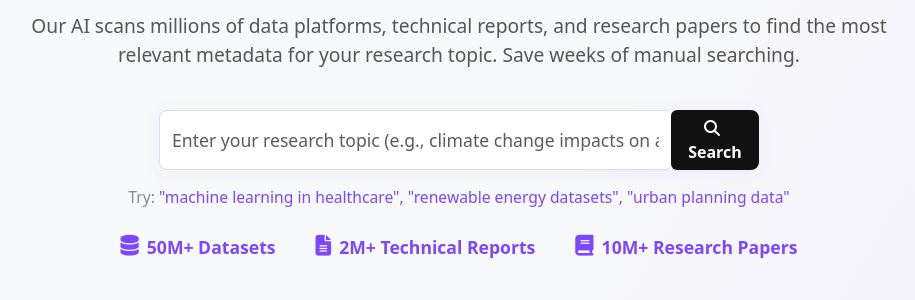
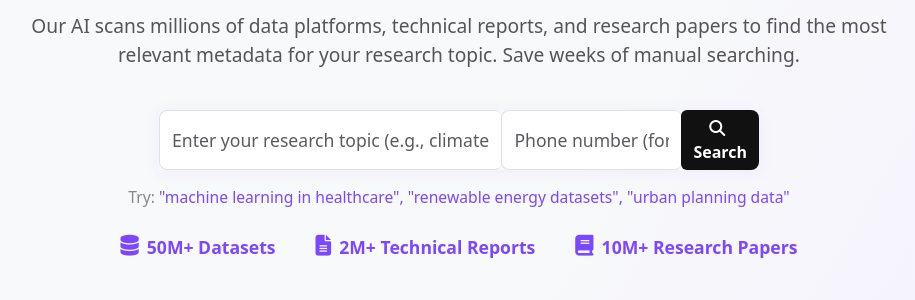
Before and after one commit to schmidj/MetaFinder, a Flask app: page / in a window 1280 px wide. Shown: the part 320-620 px from the top of the page, without its empty margins (181-1096 px from the left). Run offline with Flask 3, Linux system fonts and the light colour scheme.

Commit message:
added phone number input field next to research bar

```diff
--- a/templates/index.html
+++ b/templates/index.html
@@ -129,6 +129,7 @@
         </div>
         <form class="search-bar" id="searchForm" autocomplete="off" onsubmit="return false;">
             <input type="text" id="searchInput" class="form-control" placeholder="Enter your research topic (e.g., climate change impacts on agriculture)">
+            <input type="tel" id="phoneInput" class="form-control" placeholder="Phone number (for updates)" style="max-width:180px;">
             <button class="btn" id="searchButton" type="submit"><i class="fas fa-search"></i>Search</button>
         </form>
         <div class="search-suggestion">
```
